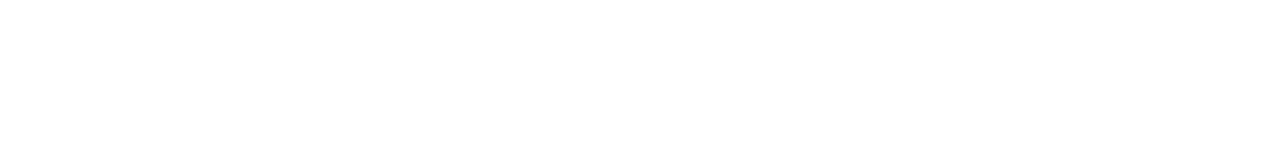
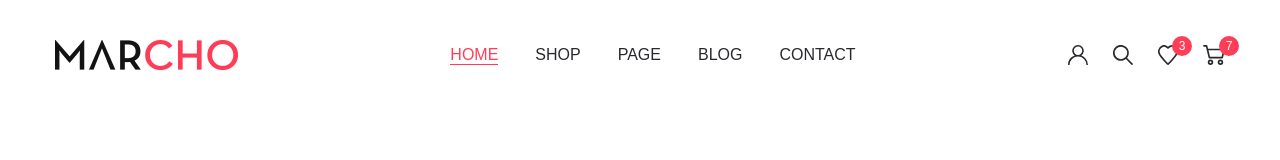
Before and after one commit to Flexfreshl/marcho, a website: page app/index.html in a window 1280 px wide. Drawn offline with nearby package versions, Linux system fonts and the light colour scheme; files that its build step writes are made by us from their sources.

Commit message:
added header, added fonts

```diff
--- a/app/index.html
+++ b/app/index.html
@@ -1,5 +1,5 @@
 <!DOCTYPE html>
-<html lang="en">
+<html lang="ru">
 
 <head>
     <meta charset="UTF-8">
@@ -10,6 +10,70 @@
 </head>
 
 <body>
+    <header class="header">
+        <div class="container">
+            <div class="header__inner">
+                <a class="logo" href="#">
+                    <img class="logo__img" src="images/logo.png" alt="логотип">
+                </a>
+                <nav class="menu">
+                    <ul class="menu__list">
+                        <li class="menu__list-item">
+                            <a class="menu__list-link menu__list-link--active" href="#">
+                              HOME
+                            </a>
+                        </li>
+                        <li class="menu__list-item">
+                            <a class="menu__list-link" href="#">
+                              SHOP
+                            </a>
+                        </li>
+                        <li class="menu__list-item">
+                            <a class="menu__list-link" href="#">
+                              PAGE
+                            </a>
+                        </li>
+                        <li class="menu__list-item">
+                            <a class="menu__list-link" href="#">
+                              BLOG
+                            </a>
+                        </li>
+                        <li class="menu__list-item">
+                            <a class="menu__list-link" href="#">
+                              CONTACT
+                            </a>
+                        </li>
+                    </ul>
+                </nav>
+                <div class="user-nav">
+                    <a class="user-nav__link" href="#">
+                        <img class="user-nav__link-img" src="images/icons/user.svg" alt="человек иконка">
+                    </a>
+                    <a class="user-nav__link" href="#">
+                        <img class="user-nav__link-img" src="images/icons/search.svg" alt="поиск иконка">
+                    </a>
+                    <a class="user-nav__link" href="#">
+                        <img class="user-nav__link-img" src="images/icons/heart.svg" alt="понравилось иконка">
+                        <span class="user-nav__num">3</span>
+                    </a>
+                    <a class="user-nav__link" href="#">
+                        <img class="user-nav__link-img" src="images/icons/cart.svg" alt="корзина иконка">
+                        <span class="user-nav__num">7</span>
+                    </a>
+                </div>
+            </div>
+        </div>
+    </header>
+
+
+
+
+
+
+
+
+
+
 
     <script src="js/main.min.js"></script>
 </body>
--- a/app/scss/_fonts.scss
+++ b/app/scss/_fonts.scss
@@ -0,0 +1,31 @@
+@font-face {
+    font-family: 'Quicksand-Medium', sans-serif;
+    font-weight: 500;
+    font-style: normal;
+    src: local('Quicksand-Medium'), url('../fonts/Quicksand-Medium.woff2') format('woff2'), url('../fonts/Quicksand-Medium.woff') format('woff');
+    font-display: swap;
+}
+
+@font-face {
+    font-family: 'Quicksand-Regular', sans-serif;
+    font-weight: 400;
+    font-style: normal;
+    src: local('Quicksand-Regular'), url('../fonts/Quicksand-Regular.woff2') format('woff2'), url('../fonts/Quicksand-Regular.woff') format('woff');
+    font-display: swap;
+}
+
+@font-face {
+    font-family: 'Roboto-Regular', sans-serif;
+    font-weight: 400;
+    font-style: normal;
+    src: local('Roboto-Regular'), url('../fonts/Roboto-Regular.woff2') format('woff2'), url('../fonts/Roboto-Regular.woff') format('woff');
+    font-display: swap;
+}
+
+@font-face {
+    font-family: 'Roboto-Bold', sans-serif;
+    font-weight: 700;
+    font-style: normal;
+    src: local('Roboto-Bold'), url('../fonts/Roboto-Bold.woff2') format('woff2'), url('../fonts/Roboto-Bold.woff') format('woff');
+    font-display: swap;
+}
--- a/app/scss/_global.scss
+++ b/app/scss/_global.scss
@@ -0,0 +1,12 @@
+body {
+    color: $default;
+    font-size: 16px;
+    font-weight: 26px;
+    @extend %quicksand-500;
+}
+
+.container {
+    max-width: 1200px;
+    margin: 0 auto;
+    padding: 0 15px;
+}
--- a/app/scss/_vars.scss
+++ b/app/scss/_vars.scss
@@ -0,0 +1,22 @@
+$accent: #fe3e57;
+$default: #8d8d8d;
+$title: #29282d;
+%quicksand-400 {
+    font-family: 'Quicksand-Regular', sans-serif;
+    font-weight: 400;
+}
+
+%quicksand-500 {
+    font-family: 'Quicksand-Medium', sans-serif;
+    font-weight: 500;
+}
+
+%roboto-400 {
+    font-family: 'Roboto-Regular', sans-serif;
+    font-weight: 400;
+}
+
+%roboto-700 {
+    font-family: 'Roboto-Bold', sans-serif;
+    font-weight: 700;
+}
--- a/app/scss/style.scss
+++ b/app/scss/style.scss
@@ -2,4 +2,61 @@
 @import 'fonts';
 @import 'reset';
 @import 'global';
+.header {
+    padding: 40px 0;
+    &__inner {
+        display: flex;
+        justify-content: space-between;
+        align-items: center;
+    }
+    .menu {
+        &__list {
+            display: flex;
+        }
+        &__list-item {
+            padding: 2px;
+        }
+        &__list-item+.menu__list-item {
+            margin-left: 33px;
+        }
+        &__list-link {
+            color: $title;
+            padding-bottom: 1px;
+            transition: all .5s;
+            @extend %quicksand-400;
+            &:hover {
+                color: $accent;
+                border-bottom: 1px solid $accent;
+                @extend %quicksand-500;
+            }
+        }
+        &__list-link--active {
+            color: $accent;
+            border-bottom: 1px solid $accent;
+        }
+    }
+    .user-nav {
+        display: flex;
+        &__link {
+            position: relative;
+        }
+        &__link+.user-nav__link {
+            margin-left: 25px;
+        }
+        &__num {
+            position: absolute;
+            width: 20px;
+            height: 20px;
+            border-radius: 50%;
+            background-color: $accent;
+            top: -9px;
+            right: -14px;
+            color: #fff;
+            font-size: 12px;
+            text-align: center;
+            line-height: 20px;
+        }
+    }
+}
+
 @import 'media';
```
Also changed, not shown: app/fonts/Quicksand-Medium.woff (added), app/fonts/Quicksand-Medium.woff2 (added), app/fonts/Quicksand-Regular.woff (added), app/fonts/Quicksand-Regular.woff2 (added), app/fonts/Roboto-Bold.woff (added), app/fonts/Roboto-Bold.woff2 (added), app/fonts/Roboto-Regular.woff (added), app/fonts/Roboto-Regular.woff2 (added), app/images/icons/cart.svg (added), app/images/icons/heart.svg (added), app/images/icons/search.svg (added), app/images/icons/user.svg (added), app/images/logo.png (added), app/images/search.svg (added).
